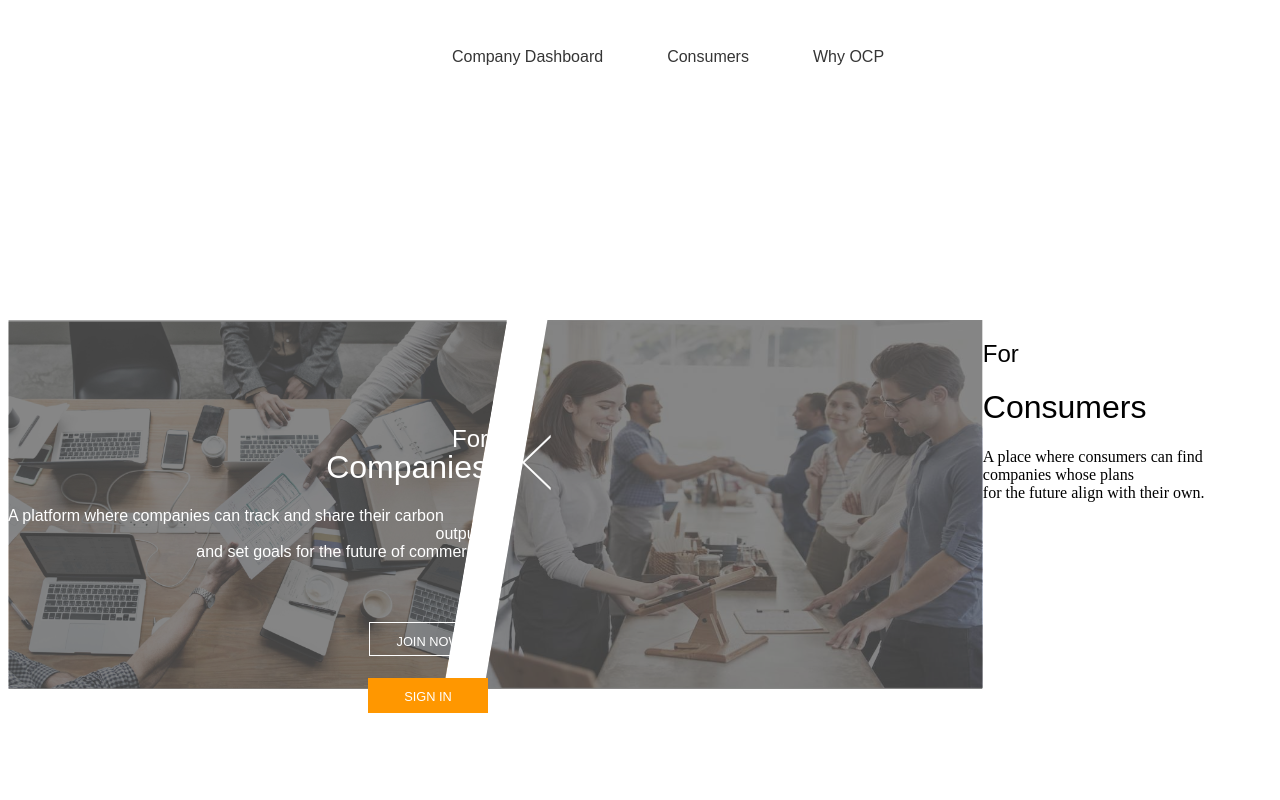
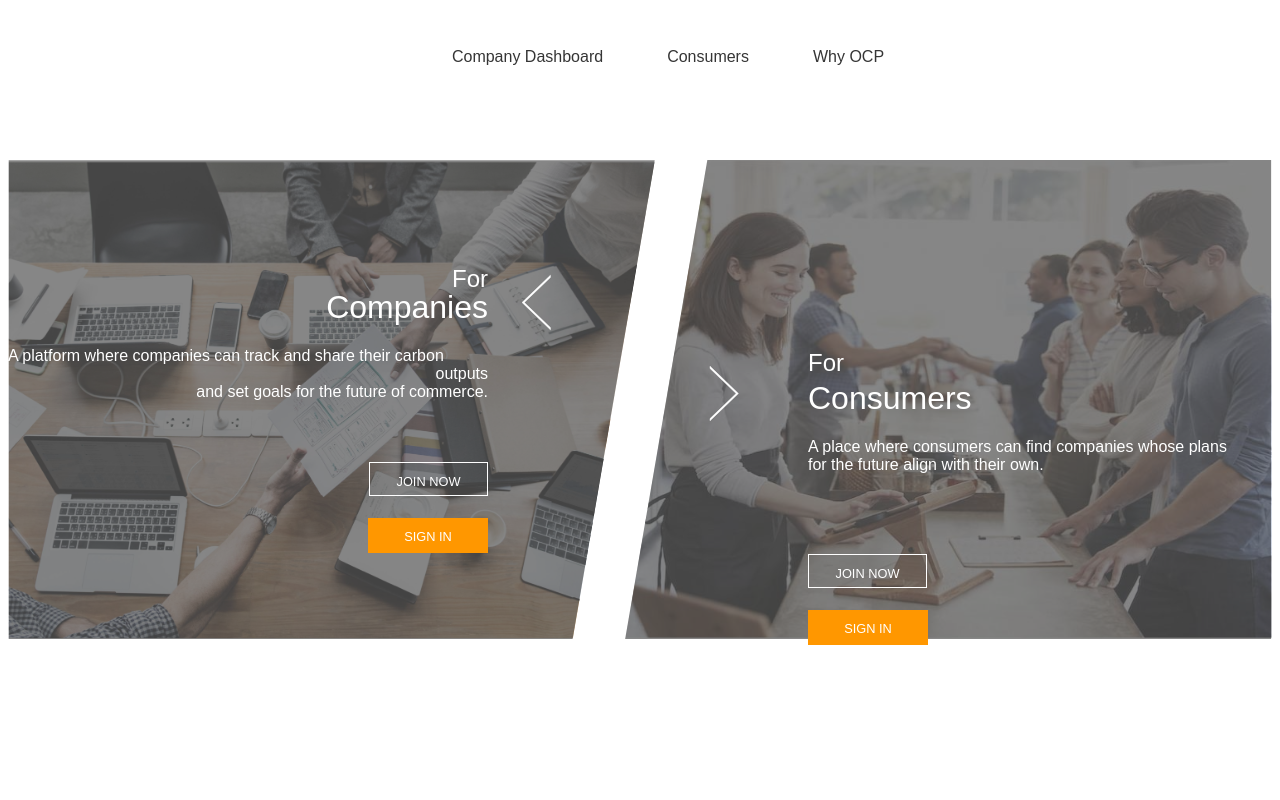
Before and after one commit to lkzailac/open-cycle-project, a React (Create React App) app in the folder react-app/: page / in a window 1280 px wide. Shown: the top 800 px of the page. Built offline with nearby package versions, Linux system fonts and the light colour scheme; a web font is replaced by a local one.

Commit message:
consumer side styled

```diff
--- a/react-app/src/components/Welcome/Welcome.js
+++ b/react-app/src/components/Welcome/Welcome.js
@@ -11,10 +11,13 @@ import "./welcome.css"
 const Welcome = () => {
   return (
     <>
+        <div className='outer-div'>
             <div className='welcome-container'>
                 <div className='background-image-container'>
                     <img id='background-image' src={background_img} />
                 </div>
+                <div className='content-grid'>
+
 
                     <div className='left-container'>
                         <div className='left-for'>
@@ -56,7 +59,7 @@ const Welcome = () => {
                             <p>A place where consumers can find companies whose plans <br></br>for the future align with their own. </p>
                         </div>
                         <div className='right-arrow-container'>
-                    <img className='right-arrow bounce' src={largeArrow} />
+                            <img className='right-arrow right-bounce' src={largeArrow} />
                         </div>
                         <div className="r-join-container">
                             <div className='r-join'>
@@ -73,9 +76,9 @@ const Welcome = () => {
                             </div>
                         </div>
                     </div> {/* end right-container */}
-
+                </div>  {/* end content grid */}
             </div>
-
+        </div>
     </>
   );
 }
--- a/react-app/src/components/Welcome/welcome.css
+++ b/react-app/src/components/Welcome/welcome.css
@@ -1,8 +1,8 @@
 .welcome-container {
-    margin-top: 20em;
+    margin-top: 10em;
     display: flex;
+
 }
-
 
 .background-image-container {
     position: relative;
@@ -10,9 +10,18 @@
     z-index: -1;
 }
 
+.content-grid {
+    display: grid;
+    grid-template-columns: 50% 50%;
+    grid-template-rows: 1fr;
+    width: 100%;
+    position: absolute;
+    z-index: 100;
+}
 
 /************** LEFT-COMPANY SIDE ********************/
 .left-container {
+    grid-column: 1;
     display: grid;
     grid-template-columns: 4fr 1fr;
     grid-template-rows: 1fr 1fr 1fr 1fr;
@@ -156,87 +165,90 @@
 
 
 /************** RIGHT-CONSUMER SIDE ********************/
-.left-container {
+.right-container {
+    grid-column-start: 2;
     display: grid;
-    grid-template-columns: 4fr 1fr;
+    grid-template-columns: 1fr 4fr;
     grid-template-rows: 1fr 1fr 1fr 1fr;
-    width: 50%;
+    width: 100%;
     position: absolute;
     z-index: 100;
     color: white;
-    margin-top: 2.5em;
+    /* margin-top: 2.5em; */
     /* display: flex; */
     /* position: relative; */
 }
 
-.left-for {
-    grid-column-start: 1;
-    grid-row-start: 1;
+.right-for {
+    grid-column-start: 2;
+    grid-row-start: 2;
     padding-top: 2em;
-    padding-right: 2em;
+    padding-left: 2em;
     padding-bottom: 0;
-    text-align-last: right;
-    margin-top: .8em;
+    text-align-last: left;
+    margin-top: .4em;
     /* margin-bottom: 2.2em; */
 }
 
-.left-group{
-    grid-column-start: 1;
-    grid-row-start: 1;
-    align-self: flex-end;
+.right-group{
+    grid-column-start: 2;
+    grid-row-start: 2;
+    align-self: flex-start;
     padding-top: 2em;
-    padding-right: 2em;
+    padding-left: 2em;
     padding-bottom: 0;
     margin-bottom: 0;
-    text-align-last: right;
+    text-align-last: left;
     margin-top: 2.2em;
     height: 4em;
 }
 
-.left-p{
-    grid-row-start: 2;
+.right-p{
+    grid-row-start: 3;
+    grid-column-start: 2;
     font-family: semplicitapro, sans-serif;
     font-weight: 300;
     font-style: normal;
-    text-align-last: right;
-    padding-right: 2em;
+    text-align-last: left;
+    padding-left: 2em;
     margin-top: 0;
     padding-top: 0;;
 }
 
-.arrow-container {
-    grid-column-start: 2;
+.right-arrow-container {
+    grid-column-start: 1;
+    grid-row-start: 2;
     align-self:flex-end;
+    justify-self:flex-end;
     display: flex;
     width: 100px;
     /* margin-top: 2.2em; */
 }
 
-
-.left-arrow {
+.right-arrow {
     width: 2em;
     height: auto;
-    align-self:flex-start;
+    margin-left: 2em;
     animation-duration: 2s;
     animation-iteration-count: infinite;
     transform-origin: right;
 }
 
-.join-container {
-    grid-row-start: 3;
-    grid-column-start: 1;
+.r-join-container {
+    grid-row-start: 4;
+    grid-column-start: 2;
     margin-top: 0em;
     display: flex;
-    justify-self: flex-end;
+    justify-self: flex-start;
     width: 117px;
     height: 32px;
     text-justify: center;
     text-align: center;
     border: 1.5px solid white;
-    margin-right: 2em;
+    margin-left: 2em;
 }
 
-.join-link{
+.r-join-link{
     text-decoration: none;
     color: white;
     font-family: semplicitapro, sans-serif;
@@ -246,28 +258,28 @@
     text-align: center;
 }
 
-.join {
+.r-join {
     width: 120px;
     height: 15px;
     text-align: center;
     margin-top: 9px;
 }
 
-.login-container {
-    grid-row-start: 3;
-    grid-column-start: 1;
+.r-login-container {
+    grid-row-start: 4;
+    grid-column-start: 2;
     margin-top: 3.5em;
     display: flex;
-    justify-self: flex-end;
+    justify-self: flex-start;
     width: 120px;
     height: 35px;
     text-justify: center;
     text-align: center;
     background-color: #ff9700;
-    margin-right: 2em;
+    margin-left: 2em;
 }
 
-.login-link{
+.r-login-link{
     text-decoration: none;
     color: white;
     font-family: semplicitapro, sans-serif;
@@ -276,7 +288,7 @@
     font-size: .8em;
     text-align: center;
 }
-.login {
+.r-login {
     width: 120px;
     height: 15px;
     text-align: center;
@@ -284,11 +296,11 @@
 }
 
 
-.bounce {
-    animation-name: bounce;
+.right-bounce {
+    animation-name: r-bounce;
     animation-timing-function: ease;
 }
-@keyframes bounce {
+@keyframes r-bounce {
     0%   { transform: scale(1,1)   translateX(0); }
     10%  { transform: scale(1,1)   translateX(0); }
     30%  { transform: scale(1,1)   translateX(40px); }
```
Lines whose indentation alone changed are shown as unchanged.
